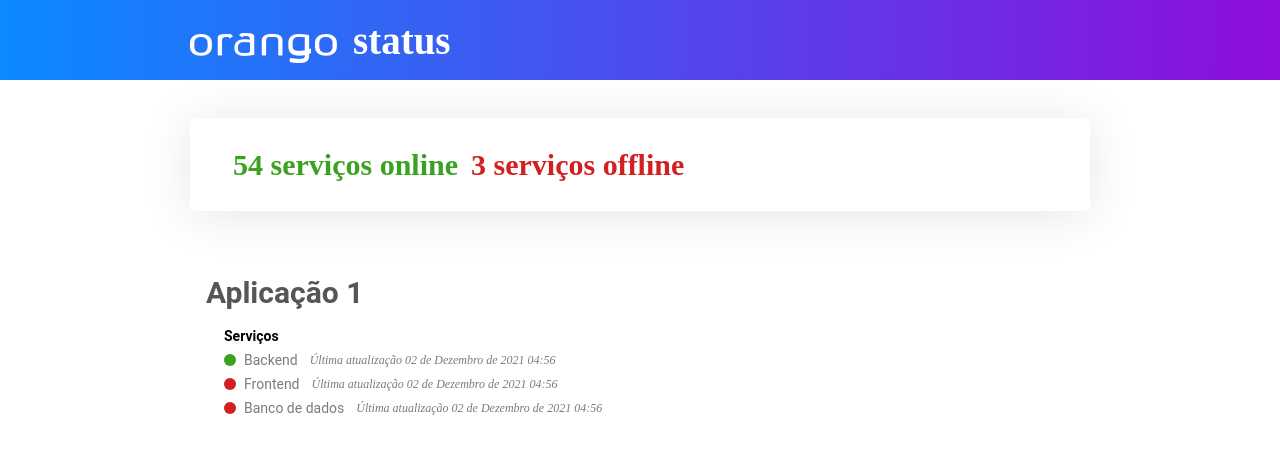
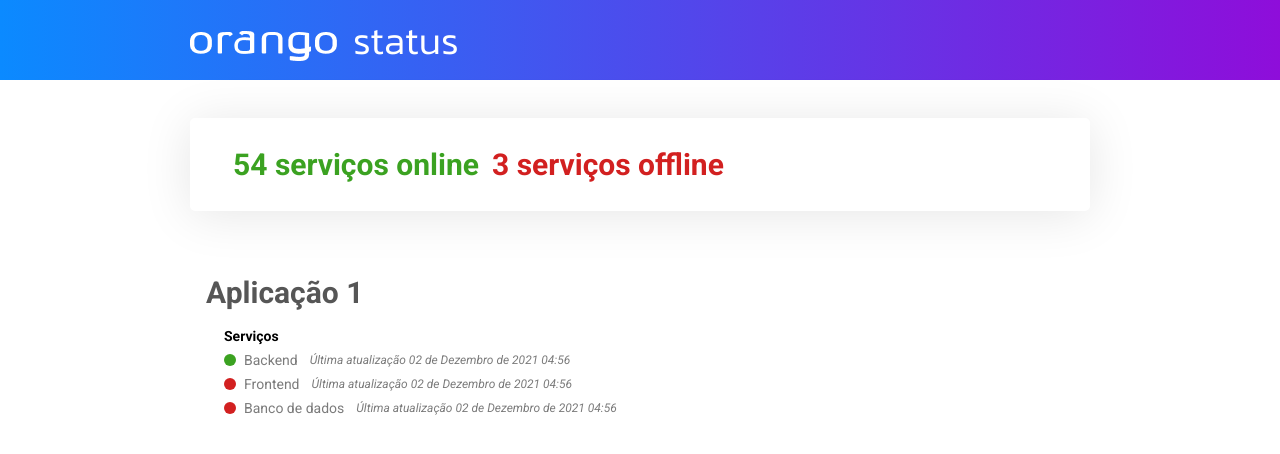
Before and after one commit to ORANGO-IO/status, a Flask app: page / in a window 1280 px wide. Shown: the top 454 px of the page. Run offline with Flask 2, Linux system fonts and the light colour scheme; style sheets or scripts are compiled from the project's sources.

Commit message:
add fonts

```diff
--- a/flaskapp/app/static/sass/main.scss
+++ b/flaskapp/app/static/sass/main.scss
@@ -1,7 +1,9 @@
+@import url('https://fonts.googleapis.com/css2?family=Kanit:wght@300&family=Montserrat:ital,wght@0,400;0,500;0,600;0,700;1,500&family=Roboto:ital,wght@0,400;0,700;1,400&display=swap');
 * {
   padding: 0;
   margin: 0;
   box-sizing: border-box;
+  font-family: 'Roboto', sans-serif;
 }
 
 header {
@@ -16,13 +18,17 @@ header {
     flex: 1;
     display:flex;
     align-items: end;
+    img{
+      margin-bottom:8px
+    }
 
     h1{
-      font-family: Kanit;
+      font-family: 'Kanit';
       font-style: normal;
       font-size: 39px;
       color: #FFFFFF;
       margin-left: 16px;
+      font-weight:300
     }
   }
 }
@@ -46,7 +52,7 @@ main {
     h2{
       font-family: Roboto;
       font-style: normal;
-      font-weight: bold;
+      font-weight: 700;
       font-size: 30px;
       line-height: 35px;
       color: #565656;
```
